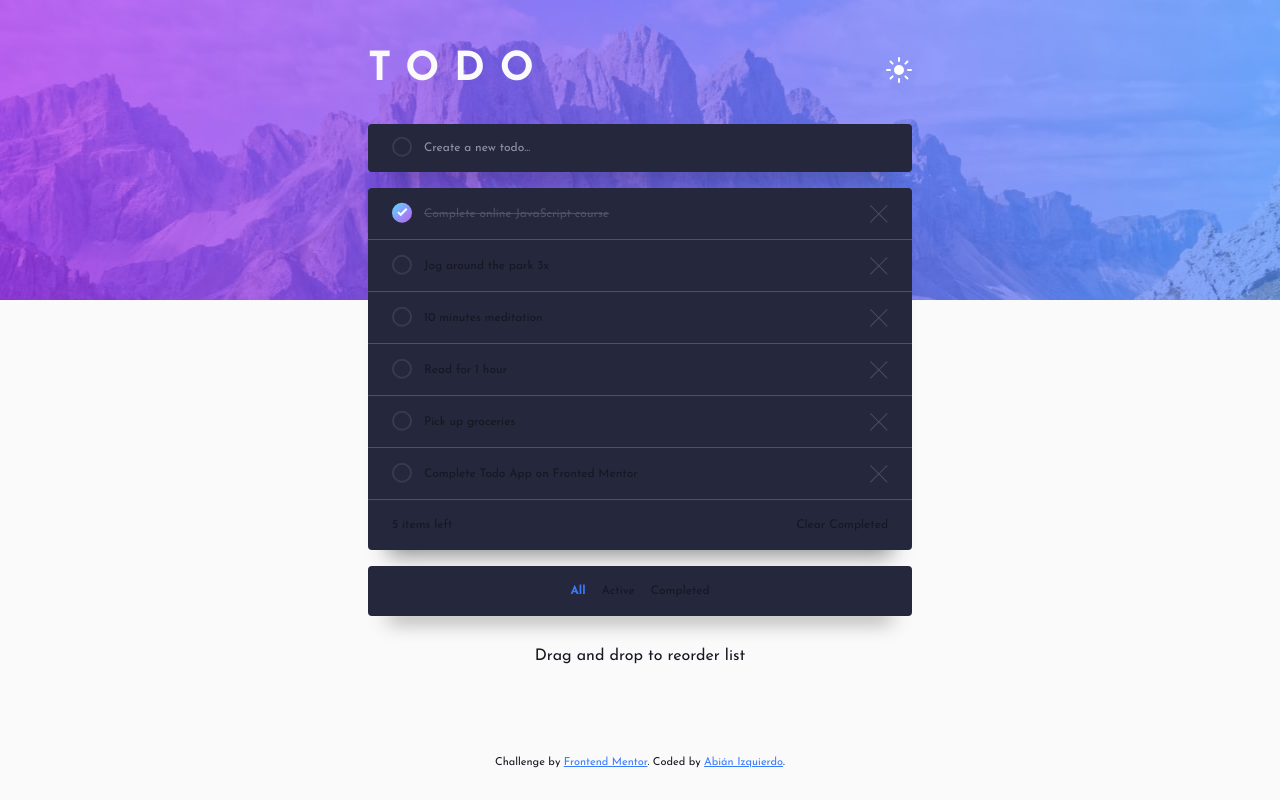
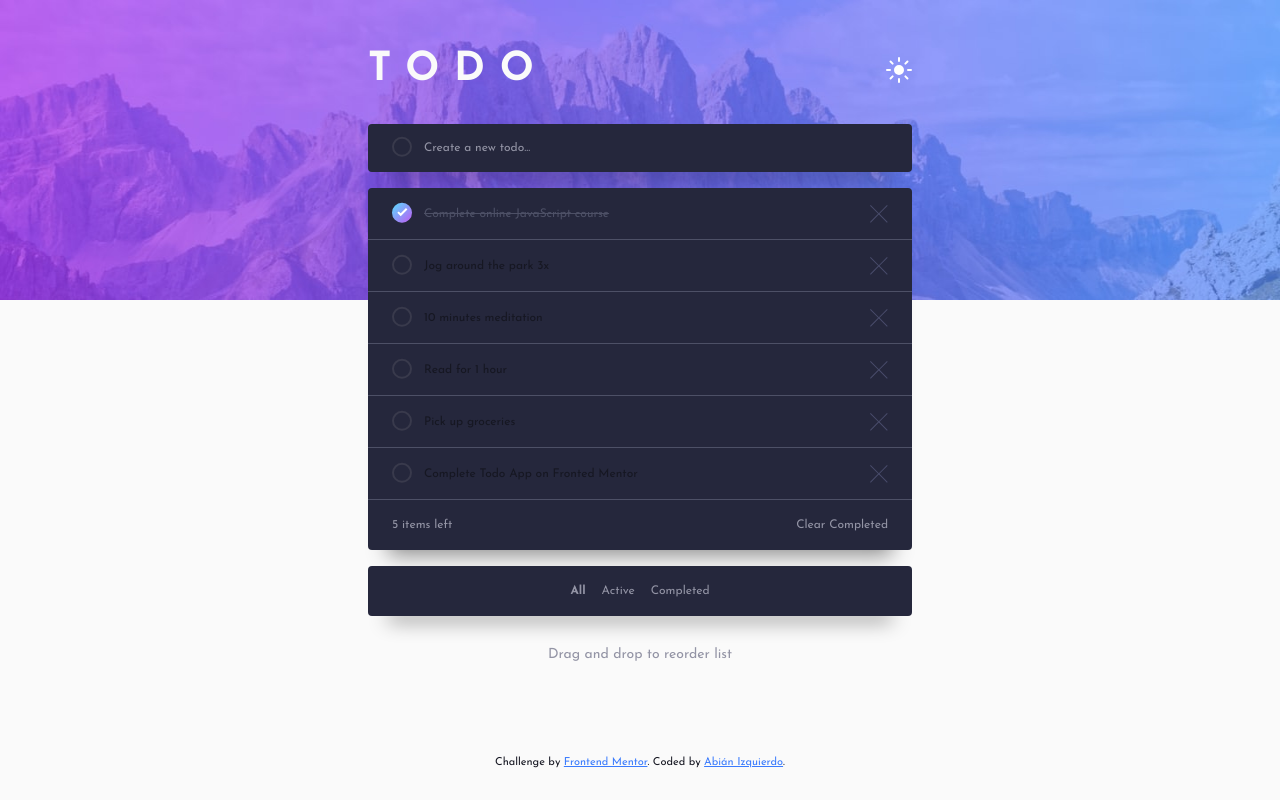
Before and after one commit to abizmo/todo-app, a React (Vite) app: page / in a window 1280 px wide. Built offline with nearby package versions, Linux system fonts and the light colour scheme.

Commit message:
Format drag and drop label

```diff
--- a/src/App.css
+++ b/src/App.css
@@ -111,7 +111,7 @@ footer a {
 }
 
 .add-todo--text::placeholder {
-  color: var(--clr-text-placeholder);
+  color: var(--clr-label);
 }
 
 .add-todo--checkbox,
@@ -144,6 +144,7 @@ footer a {
 .filter__bar {
   align-items: center;
   background-color: var(--clr-bg-elements);
+  color: var(--clr-label);
   font-size: var(--fs-200);
   height: 3.125rem;
   justify-content: space-between;
@@ -153,6 +154,7 @@ footer a {
 }
 
 .filter__bar-clear {
+  color: var(--clr-label);
   text-align: right;
 }
 
@@ -170,7 +172,7 @@ footer a {
   box-shadow: 0px 25px 20px -20px rgba(0, 0, 0, 0.45);
 }
 
-.tab-active {
+.filters__tab-active {
   color: var(--clr-primary-400);
   font-weight: 700;
 }
--- a/src/App.tsx
+++ b/src/App.tsx
@@ -168,8 +168,8 @@ const App = () => {
             <div className='filters' role='tablist' aria-label='filter'>
               <button
                 className={`button ${
-                  filter === FilterType.ALL ? 'tab-active' : ''
-                }`}
+                  filter === FilterType.ALL ? 'filters__tab-active' : ''
+                } | text-gray`}
                 aria-selected='true'
                 role='tab'
                 aria-controls='todo-items'
@@ -180,8 +180,8 @@ const App = () => {
               </button>
               <button
                 className={`button ${
-                  filter === FilterType.ACTIVE ? 'tab-active' : ''
-                }`}
+                  filter === FilterType.ACTIVE ? 'filters__tab-active' : ''
+                } | text-gray`}
                 aria-selected='true'
                 role='tab'
                 aria-controls='todo-items'
@@ -192,8 +192,8 @@ const App = () => {
               </button>
               <button
                 className={`button ${
-                  filter === FilterType.COMPLETED ? 'tab-active' : ''
-                }`}
+                  filter === FilterType.COMPLETED ? 'filters__tab-active' : ''
+                } | text-gray`}
                 aria-selected='true'
                 role='tab'
                 aria-controls='todo-items'
@@ -208,7 +208,9 @@ const App = () => {
             </button>
           </div>
         </div>
-        <p className='text-center'>Drag and drop to reorder list</p>
+        <p className='text-center fs-300 text-gray'>
+          Drag and drop to reorder list
+        </p>
       </main>
       <footer className='text-center'>
         Challenge by{' '}
--- a/src/index.css
+++ b/src/index.css
@@ -21,7 +21,7 @@
   --clr-gray-100: hsl(0, 0%, 98%);
 
   --clr-text: var(--clr-grayish-blue-300);
-  --clr-text-placeholder: var(--clr-grayish-blue-500);
+  --clr-label: var(--clr-grayish-blue-500);
   --clr-body: var(--clr-blue-900);
   --clr-bg-elements: var(--clr-blue-800);
   --clr-border: var(--clr-grayish-blue-900);
@@ -31,6 +31,7 @@
 
   --fs-100: 0.6875rem;
   --fs-200: 0.75rem;
+  --fs-300: 0.875rem;
   --fs-500: 1rem;
   --fs-900: 1.75rem;
 }
@@ -102,6 +103,10 @@ ol[role='list'] {
   border: 0;
 }
 
+.text-gray {
+  color: var(--clr-label);
+}
+
 .text-white {
   color: var(--clr-gray-100);
 }
@@ -116,6 +121,10 @@ ol[role='list'] {
 
 .fs-200 {
   font-size: var(--fs-200);
+}
+
+.fs-300 {
+  font-size: var(--fs-300);
 }
 
 .fs-400 {
```
